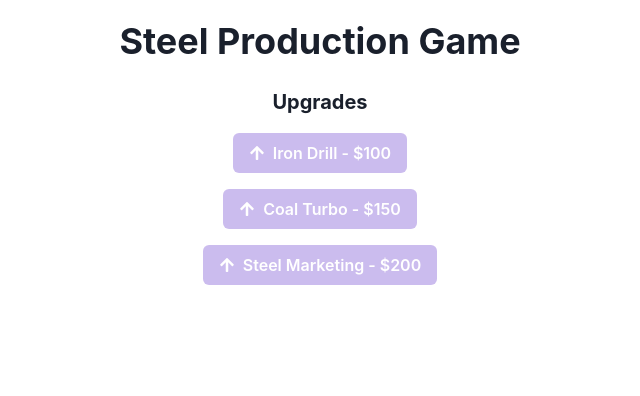
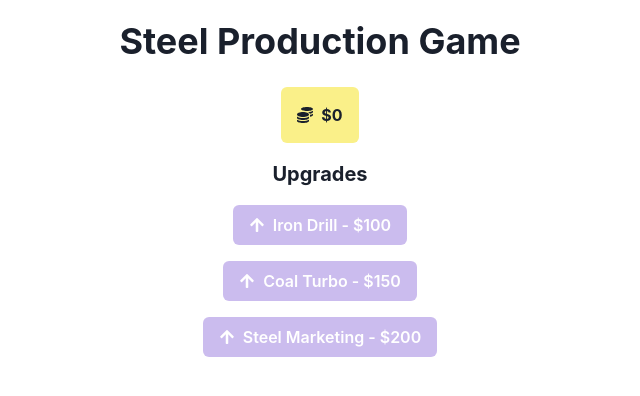
Before and after one commit to GPT-Engineer-App-Dev/steel-maker, a React (Vite) app: page / in a window 1280 px wide. Shown: the top 396 px of the page, without its empty margins (320-960 px from the left). Built offline with nearby package versions, Linux system fonts and the light colour scheme.

Commit message:
Added a new `MoneyDisplay` component to show the current amount of money the player has and integrated it into the `Index.jsx` page.
make it so you can see how much money you have

```diff
--- /dev/null
+++ b/src/components/MoneyDisplay.jsx
@@ -0,0 +1,14 @@
+import React from "react";
+import { Box, Text, Icon } from "@chakra-ui/react";
+import { FaCoins } from "react-icons/fa";
+
+const MoneyDisplay = ({ money }) => {
+  return (
+    <Box p={4} bg="yellow.200" borderRadius="md" display="flex" alignItems="center">
+      <Icon as={FaCoins} mr={2} />
+      <Text fontWeight="bold">${money}</Text>
+    </Box>
+  );
+};
+
+export default MoneyDisplay;
--- a/src/pages/Index.jsx
+++ b/src/pages/Index.jsx
@@ -1,5 +1,6 @@
 import React, { useState } from "react";
-import { Box, Button, Container, Heading, Stack, Text, Progress, useToast } from "@chakra-ui/react";
+import { Container, Heading, Stack, useToast } from "@chakra-ui/react";
+import MoneyDisplay from "../components/MoneyDisplay";
 import { FaHammer, FaFire, FaMountain, FaCoins } from "react-icons/fa";
 import Upgrades from "../components/Upgrades";
 
@@ -62,7 +63,7 @@ const Index = () => {
         Steel Production Game
       </Heading>
       <Stack spacing={4} align="center">
-        {}
+        <MoneyDisplay money={money} />
         <Upgrades money={money} onPurchaseUpgrade={purchaseUpgrade} />
       </Stack>
     </Container>
```
